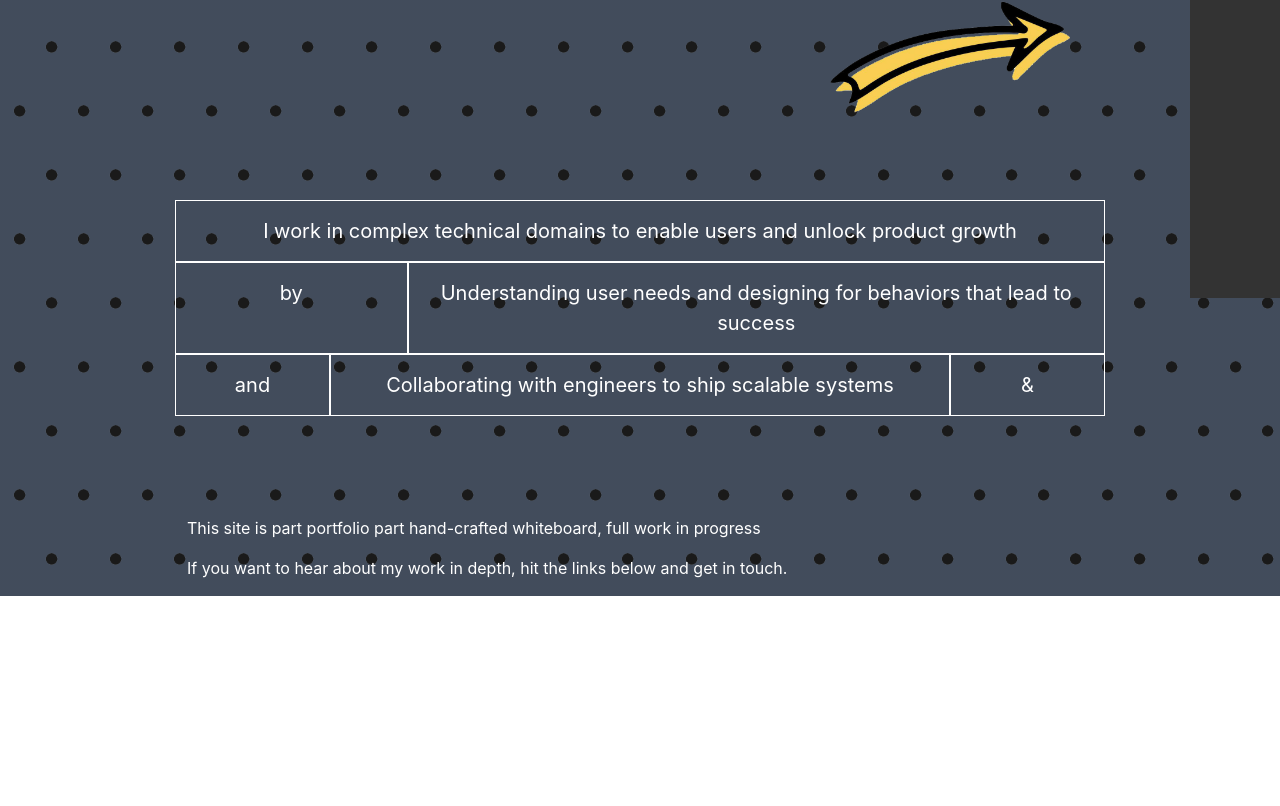
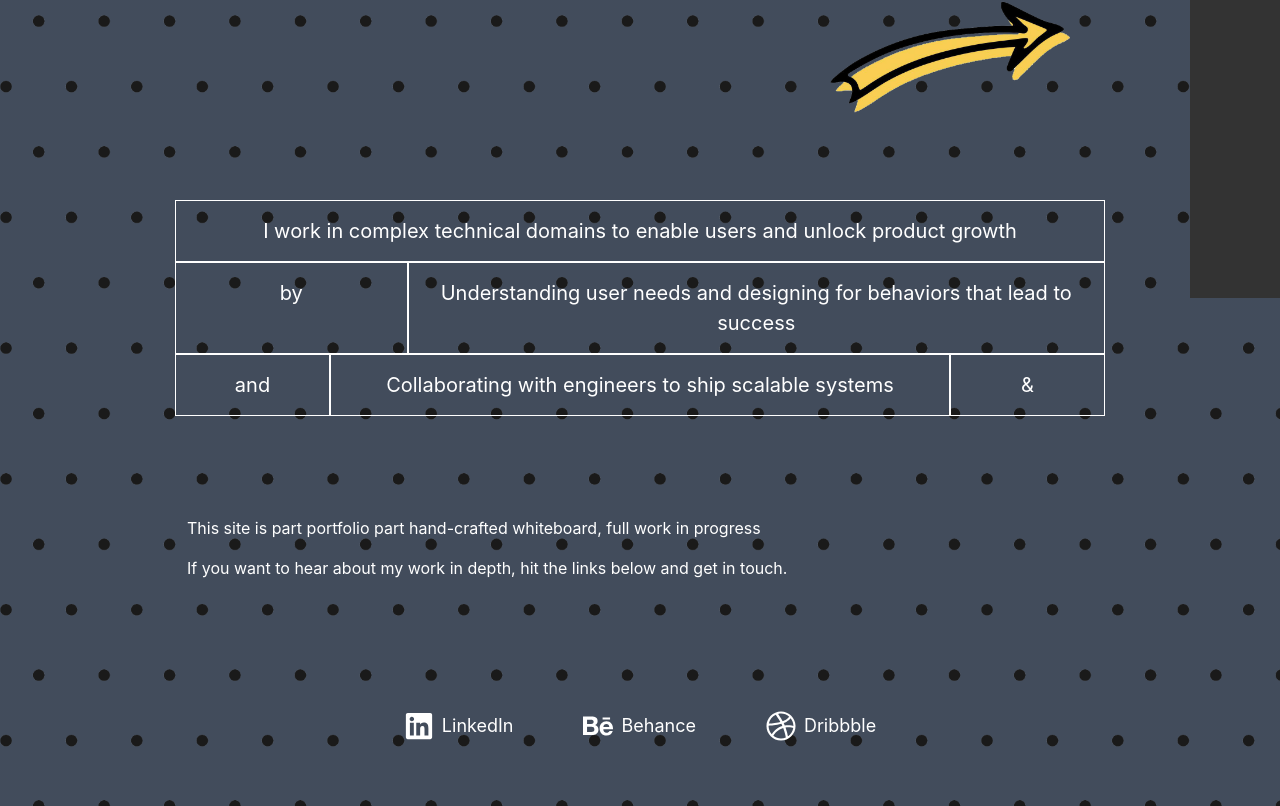
Before and after one commit to ashartaqi/portfolio, a React (Create React App) app: page / in a window 1280 px wide. Shown: the part 502-1308 px from the top of the page. Before the commit the page ends 1098 px from the top, so only its background shows below. Built offline with nearby package versions, Linux system fonts and the light colour scheme.

Commit message:
completed the overall structure of the website and added light mode also added reset button

```diff
--- a/src/App.css
+++ b/src/App.css
@@ -1,7 +1,3 @@
 body {
-    background-image:linear-gradient(rgba(255, 255, 255, 0.1), rgba(255, 255, 255, 0.1)), url('./components/static/images/polka.png');
-    background-size: cover; /* Adjusts the size of the background image */
-    background-repeat: no-repeat; /* Prevents the image from repeating */
-    background-position: center; /* Centers the image */
-    color: white;
+    overflow-x: hidden;
 }
--- a/src/components/Draggable.js
+++ b/src/components/Draggable.js
@@ -1,24 +1,45 @@
-import React from 'react';
+import React, { useState, useEffect } from 'react';
 import Draggable from 'react-draggable';
 
 const DraggableElement = React.forwardRef(
-  ({ elementType: ElementType = 'p', content, src, alt, enableDraggable, className }) => (
-    <Draggable disabled={enableDraggable}>
+  ({ elementType: ElementType = 'p', content, src, alt, enableDraggable, className, position, onPositionChange }, ref) => {
+    const [localPosition, setLocalPosition] = useState(position);
+
+    useEffect(() => {
+      setLocalPosition(position);
+    }, [position]);
+
+    const handleStop = (e, data) => {
+      const newPosition = { x: data.x, y: data.y };
+      setLocalPosition(newPosition);
+      if (onPositionChange) {
+        onPositionChange(newPosition);
+      }
+    };
+
+    return (
+      <Draggable
+        disabled={enableDraggable}
+        position={localPosition}
+        onStop={handleStop}
+        ref={ref}
+      >
         {src ? (
           <img
-          className={` ${className} ${enableDraggable === false ? 'clicked': ''}`}
+            className={` ${className} ${!enableDraggable ? 'clicked' : ''}`}
             src={src}
             alt={alt}
           />
         ) : (
           <ElementType
-          className={` ${className} ${enableDraggable === false ? 'clicked': ''}`}
+            className={` ${className} ${!enableDraggable ? 'clicked' : ''}`}
           >
             {content}
           </ElementType>
         )}
       </Draggable>
-  )
+    );
+  }
 );
 
 export default DraggableElement;
--- a/src/components/Footer.js
+++ b/src/components/Footer.js
@@ -1,31 +1,41 @@
-import React from 'react';
+import React, { useContext } from 'react';
 import { FaLinkedin, FaBehance, FaDribbble } from 'react-icons/fa';
-import '../components/static/footer.css'; // Import the CSS for styling
+import '../components/static/footer.css';
+import { MainPageContext } from './MainPage';
 
 const Footer = () => {
+
+  const { enableLightMode } = useContext(MainPageContext);
+
   return (
     <footer className="footer text-center">
-      <div className="social-icons">
+      <div className={`col-12 table-text social-icons ${enableLightMode ? 'dark-mode' : 'light-mode'}`}>
         <a
           href="https://www.linkedin.com/in/ariqaamirwaseem/"
           target="_blank"
           rel="noopener noreferrer"
+          className="icon-link"
         >
           <FaLinkedin className="icon-size" />
+          <span className="icon-name">LinkedIn</span>
         </a>
         <a
           href="https://www.behance.net/ariqaamirwaseem"
           target="_blank"
           rel="noopener noreferrer"
+          className="icon-link"
         >
           <FaBehance className="icon-size" />
+          <span className="icon-name">Behance</span>
         </a>
         <a
           href="https://dribbble.com/ariqaamirwaseem"
           target="_blank"
           rel="noopener noreferrer"
+          className="icon-link"
         >
           <FaDribbble className="icon-size" />
+          <span className="icon-name">Dribbble</span>
         </a>
       </div>
     </footer>
--- a/src/components/LowerBodyText.js
+++ b/src/components/LowerBodyText.js
@@ -1,11 +1,38 @@
-import React from 'react'
+import React, { useContext } from 'react'
 import '../components/static/textbody.css'
+import DraggableElement from './Draggable'
+import { MainPageContext } from './MainPage';
 
 const LowerBodyText = () => {
+
+  const { enableDraggable, positions, setPositions } = useContext(MainPageContext);
+
+  const handlePositionChange = (index, newPosition) => {
+    const newPositions = [...positions];
+    newPositions[index] = newPosition;
+    setPositions(newPositions);
+  };
+
   return (
     <div className='container-fluid col-10 lower-text-body'>
-        <p>This site is part portfolio part hand-crafted whiteboard, full work in progress</p>
-        <p >If you want to hear about my work in depth, hit the links below and get in touch.</p>
+      <DraggableElement
+        elementType="p"
+        content="This site is part portfolio part hand-crafted whiteboard, full work in progress"
+        enableDraggable={enableDraggable}
+        className=""
+        key={13}
+        position={positions[13]}
+        onPositionChange={(newPosition) => handlePositionChange(13, newPosition)}
+      />
+      <DraggableElement
+        elementType="p"
+        content="If you want to hear about my work in depth, hit the links below and get in touch."
+        enableDraggable={enableDraggable}
+        className=""
+        key={14}
+        position={positions[14]}
+        onPositionChange={(newPosition) => handlePositionChange(14, newPosition)}
+      />
     </div>
   )
 }
--- a/src/components/MainPage.js
+++ b/src/components/MainPage.js
@@ -2,27 +2,31 @@ import React, { createContext, useState } from 'react'
 import './static/mainpage.css';
 import Navbar from './Navbar';
 import UpperTextBody from './UpperTextBody';
-// import Footer from './Footer';
 import Table from './Table';
+import Footer from './Footer';
 import LowerBodyText from './LowerBodyText';
-// import Draggable from './Draggable';
 
 export const MainPageContext = createContext()
 
 const MainPage = () => {
 
+  const initialPositions = [{ x: 0, y: 0 } ,{ x: 0, y: 0 } ,{ x: 0, y: 0 } ,{ x: 0, y: 0 } ,{ x: 0, y: 0 } ,{ x: 0, y: 0 } ,{ x: 0, y: 0 } ,{ x: 0, y: 0 } ,{ x: 0, y: 0 } ,{ x: 0, y: 0 } ,{ x: 0, y: 0 } ,{ x: 0, y: 0 }, { x: 0, y: 0 } ,{ x: 0, y: 0 } ,{ x: 0, y: 0 } ,{ x: 0, y: 0 }];
+
   const [enableDraggable, useEnableDraggable] = useState(true)
+  const [positions, setPositions] = useState(initialPositions);
+  const [enableLightMode, useEnableLIghtMode] = useState(true)
 
   return (
-    <MainPageContext.Provider value={{enableDraggable, useEnableDraggable}}>
-      <div className=''>
+    <MainPageContext.Provider value={{enableDraggable, useEnableDraggable, positions, setPositions, initialPositions, enableLightMode, useEnableLIghtMode}}>
+      <div className={`${enableLightMode ? 'base-container-dark-mode' : ''}`}>
         <Navbar />
         <div className='container'>
           <UpperTextBody />
           <Table />
           <LowerBodyText />
+          <Footer />
         </div>
-        {/* <Footer /> */}
+
       </div>
     </MainPageContext.Provider>
   )
--- a/src/components/Navbar.js
+++ b/src/components/Navbar.js
@@ -7,9 +7,19 @@ import { MainPageContext } from './MainPage';
 
 const RightNavbar = () => {
 
-  const { enableDraggable, useEnableDraggable } = useContext(MainPageContext);
+  const { enableDraggable, useEnableDraggable, positions, setPositions, initialPositions, enableLightMode, useEnableLIghtMode } = useContext(MainPageContext);
+
   const HandleEnableDragging = () => {
     useEnableDraggable(!enableDraggable);
+  };
+
+  const HandleEnableLightMode = () => {
+    useEnableLIghtMode(!enableLightMode);
+  }
+
+  const resetPositions = () => {
+    setPositions([...initialPositions]);
+    console.log(positions)
   };
 
   return (
@@ -17,8 +27,8 @@ const RightNavbar = () => {
       <ul className='right-navbar-ul'>
         <li><button onClick={HandleEnableDragging}><BsCursor /></button></li>
         <li><button><FaPen /></button></li>
-        <li><button><AiOutlineReload /></button></li>
-        <li><button><BsSun /></button></li>
+        <li><button onClick={resetPositions}><AiOutlineReload /></button></li>
+        <li><button onClick={HandleEnableLightMode}><BsSun /></button></li>
       </ul>
     </nav>
   );
--- a/src/components/Table.js
+++ b/src/components/Table.js
@@ -1,21 +1,80 @@
-import React from 'react'
+import React, { useContext } from 'react'
 import '../components/static/table.css'
+import DraggableElement from './Draggable'
+import { MainPageContext } from './MainPage';
 
 const Table = () => {
+
+  const { enableDraggable, positions, setPositions, enableLightMode } = useContext(MainPageContext);
+
+  const handlePositionChange = (index, newPosition) => {
+    const newPositions = [...positions];
+    newPositions[index] = newPosition;
+    setPositions(newPositions);
+  };
+
   return (
     <>
       <div className="col-10 container-fluid text-center">
           <div className='row row-class'>
-            <p className='col-12 table-text'>I work in complex technical domains to enable users and unlock product growth</p>
+            <DraggableElement
+              elementType="p"
+              content="I work in complex technical domains to enable users and unlock product growth"
+              enableDraggable={enableDraggable}
+              className={`col-12 table-text ${enableLightMode ? 'dark-mode-border' : 'light-mode-border'}`}
+              key={7}
+              position={positions[7]}
+              onPositionChange={(newPosition) => handlePositionChange(7, newPosition)}
+            />
           </div>
           <div className='row'>
-            <p className='col-3 table-text'>by</p>
-            <p className='col-9 table-text'>Understanding user needs and designing for behaviors that lead to success</p>
+            <DraggableElement
+              elementType="p"
+              content="by"
+              enableDraggable={enableDraggable}
+              className={`col-3 table-text ${enableLightMode ? 'dark-mode-border' : 'light-mode-border'}`}
+              key={8}
+              position={positions[8]}
+              onPositionChange={(newPosition) => handlePositionChange(8, newPosition)}
+            />
+            <DraggableElement
+              elementType="p"
+              content="Understanding user needs and designing for behaviors that lead to success"
+              enableDraggable={enableDraggable}
+              className={`col-9 table-text ${enableLightMode ? 'dark-mode-border' : 'light-mode-border'}`}
+              key={9}
+              position={positions[9]}
+              onPositionChange={(newPosition) => handlePositionChange(9, newPosition)}
+            />
           </div>
           <div className='row'>
-            <p className='col-2 table-text'>and</p>
-            <p className='col-8 table-text'>Collaborating with engineers to ship scalable systems</p>
-            <p className='col-2 table-text'>&</p>
+            <DraggableElement
+                elementType="p"
+                content="and"
+                enableDraggable={enableDraggable}
+                className={`col-2 table-text ${enableLightMode ? 'dark-mode-border' : 'light-mode-border'}`}
+                key={10}
+                position={positions[10]}
+                onPositionChange={(newPosition) => handlePositionChange(10, newPosition)}
+              />
+              <DraggableElement
+                elementType="p"
+                content="Collaborating with engineers to ship scalable systems"
+                enableDraggable={enableDraggable}
+                className={`col-8 table-text ${enableLightMode ? 'dark-mode-border' : 'light-mode-border'}`}
+                key={11}
+                position={positions[11]}
+                onPositionChange={(newPosition) => handlePositionChange(11, newPosition)}
+              />
+              <DraggableElement
+                elementType="p"
+                content="&"
+                enableDraggable={enableDraggable}
+                className={`col-2 table-text ${enableLightMode ? 'dark-mode-border' : 'light-mode-border'}`}
+                key={12}
+                position={positions[12]}
+                onPositionChange={(newPosition) => handlePositionChange(12, newPosition)}
+              />
           </div>
       </div>
     </>
--- a/src/components/UpperTextBody.js
+++ b/src/components/UpperTextBody.js
@@ -6,9 +6,16 @@ import { MainPageContext } from './MainPage';
 import DraggableElement from './Draggable';
 
 const UpperTextBody = () => {
-  const { enableDraggable } = useContext(MainPageContext);
 
-  return (
+  const { enableDraggable, positions, setPositions } = useContext(MainPageContext);
+
+  const handlePositionChange = (index, newPosition) => {
+    const newPositions = [...positions];
+    newPositions[index] = newPosition;
+    setPositions(newPositions);
+  };
+
+    return (
     <div className="container-fluid upper-text-body col-10">
       <div className="row">
         <div className="col-8">
@@ -17,24 +24,36 @@ const UpperTextBody = () => {
             content="Hey there,"
             enableDraggable={enableDraggable}
             className="hey-there col-4"
+            key={1}
+            position={positions[1]}
+            onPositionChange={(newPosition) => handlePositionChange(1, newPosition)}
           />
           <DraggableElement
             elementType="p"
             content="My name is Daniel Fosco, and I'm a software designer. I create systems for people to work, build, and collaborate online."
             enableDraggable={enableDraggable}
             className="introduction-text"
+            key={2}
+            position={positions[2]}
+            onPositionChange={(newPosition) => handlePositionChange(2, newPosition)}
           />
           <DraggableElement
             elementType="p"
             content="I currently work as a Staff Product Designer at GitHub, designing the world's largest developer platform. Before this, I worked at Miro, GitLab, Booking.com and more."
             enableDraggable={enableDraggable}
             className="introduction-text"
+            key={3}
+            position={positions[3]}
+            onPositionChange={(newPosition) => handlePositionChange(3, newPosition)}
           />
           <DraggableElement
             elementType="p"
             content="Before this, I worked at Miro, GitLab, Booking.com and more."
             enableDraggable={enableDraggable}
             className="introduction-text"
+            key={4}
+            position={positions[4]}
+            onPositionChange={(newPosition) => handlePositionChange(4, newPosition)}
           />
         </div>
         <div className="col-4 image-container">
@@ -44,12 +63,20 @@ const UpperTextBody = () => {
               alt=""
               enableDraggable={enableDraggable}
               className="planet-image"
+              key={5}
+              content={`Element ${5}`}
+              position={positions[5]}
+              onPositionChange={(newPosition) => handlePositionChange(5, newPosition)}
             />
             <DraggableElement
               src={arrow}
               alt=""
               enableDraggable={enableDraggable}
               className="arrow-image"
+              key={6}
+              content={`Element ${6}`}
+              position={positions[6]}
+              onPositionChange={(newPosition) => handlePositionChange(6, newPosition)}
             />
           </div>
         </div>
--- a/src/components/static/footer.css
+++ b/src/components/static/footer.css
@@ -1,6 +1,5 @@
 .footer {
-    padding: 20px;
-    background-color: #f8f9fa; /* Adjust as needed */
+  padding: 100px 0px 50px 0px;
 }
 
 .text-center {
@@ -10,14 +9,30 @@
 .social-icons {
   display: flex;
   justify-content: center;
-    gap: 15px; /* Space between icons */
+  gap: 30px;
 }
 
 .social-icons a {
   text-decoration: none;
+  display: flex;
+  align-items: center;
+  gap: 8px;
+  padding-left: 20px;
+  padding-right: 20px;
+}
+
+.light-mode a{
+  color: black;
+}
+
+.dark-mode a{
+  color: white;
 }
 
 .icon-size {
-    font-size: 24px; /* Adjust icon size */
-    color: #333; /* Adjust icon color */
+  font-size: 30px;
 }
+
+.icon-name {
+  font-size: 18px;
+}
--- a/src/components/static/mainpage.css
+++ b/src/components/static/mainpage.css
@@ -1,3 +1,15 @@
+.base-container-dark-mode{
+    background-image:linear-gradient(rgba(255, 255, 255, 0.1), rgba(255, 255, 255, 0.1)), url('../static/images/polka.png');
+    background-size: cover;
+    background-repeat: no-repeat;
+    background-position: center;
+    color: white;
+}
+
+.base-container-light-mode{
+    color: black;
+}
+
 .main-container{
     padding: auto;
 }
--- a/src/components/static/table.css
+++ b/src/components/static/table.css
@@ -1,6 +1,13 @@
 .table-text {
-    border: 1px solid white;
     padding: 15px;
     margin: 0;
     font-size: 20px;
-  }
+}
+
+.dark-mode-border{
+  border: 1px solid white;
+}
+
+.light-mode-border{
+  border: 1px solid black;
+}
```
Also changed, not shown: public/index.html (+6 -1 lines). Lines whose indentation alone changed are shown as unchanged.
